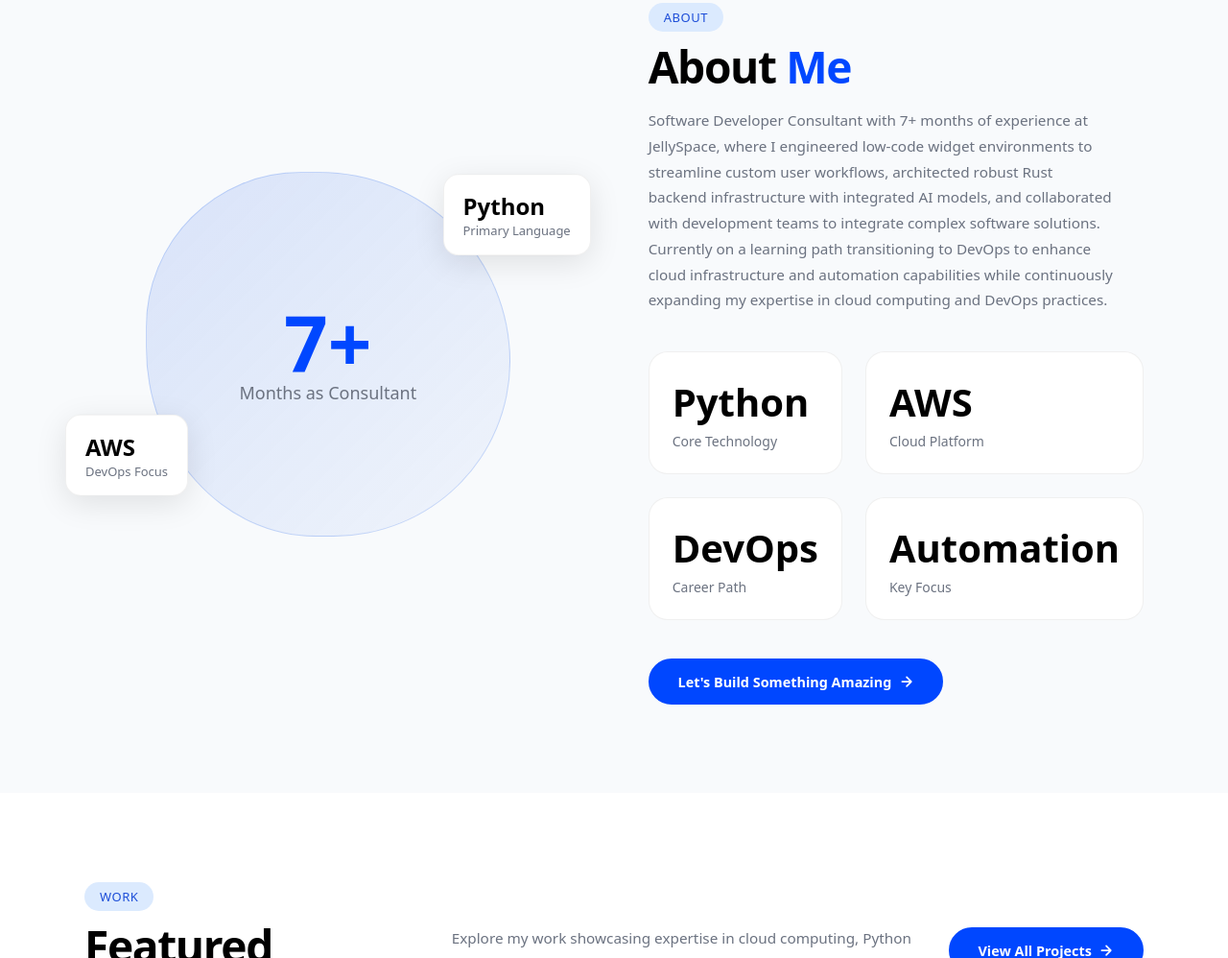
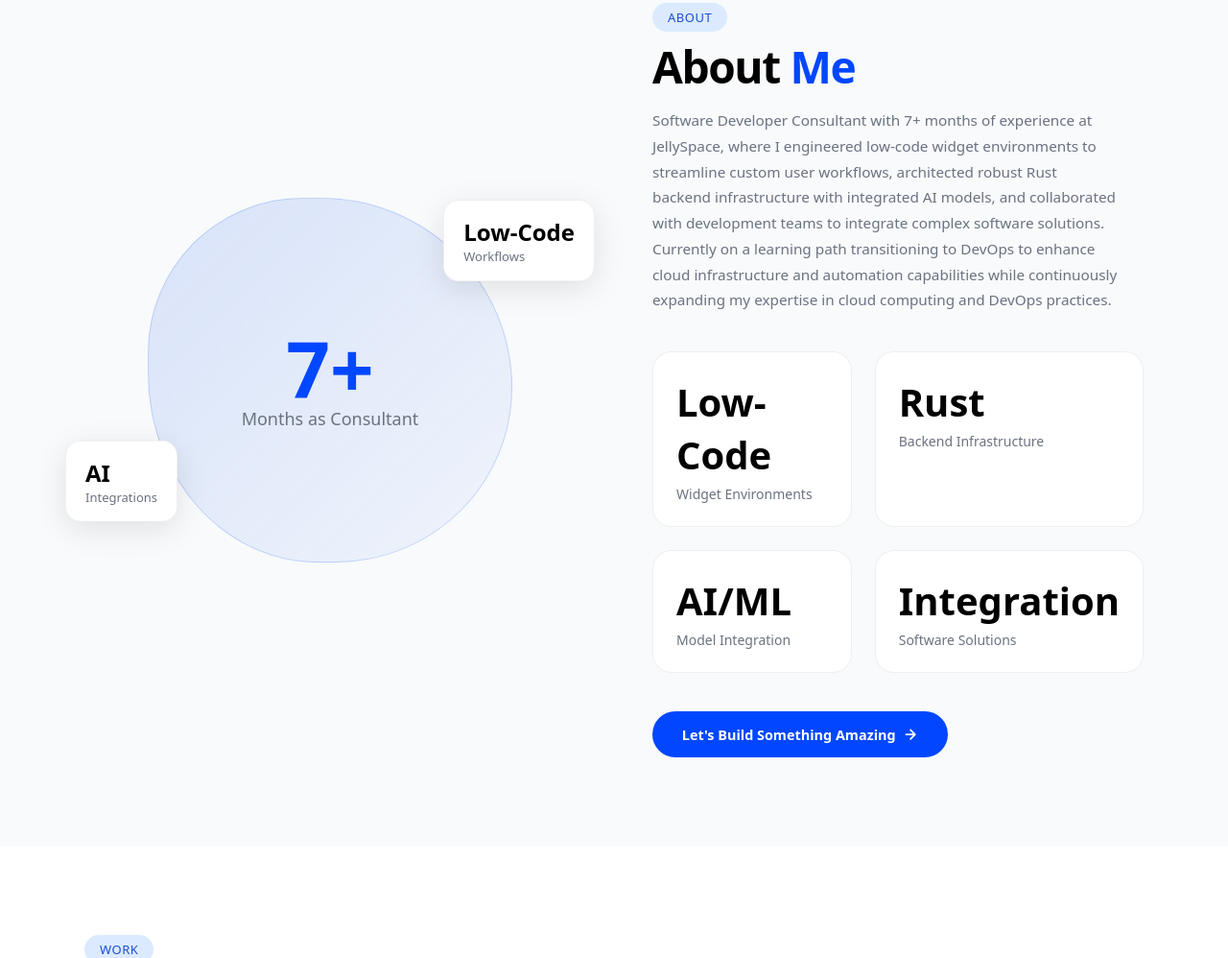
Before and after one commit to NikhilDadige47/Portfolio, a plain HTML site: page index.html in a window 1280 px wide. Shown: the part 2294-3292 px from the top of the page at 96% size. Drawn offline with Linux system fonts and the light colour scheme.

Commit message:
fixed about me section

```diff
--- a/index.html
+++ b/index.html
@@ -1590,12 +1590,12 @@
             </div>
           </div>
           <div class="hire__badge-float hire__badge-float--a reveal reveal-d2">
-            <div class="hire__badge-num">Python</div>
-            <div class="hire__badge-sub">Primary Language</div>
+            <div class="hire__badge-num">Low-Code</div>
+            <div class="hire__badge-sub">Workflows</div>
           </div>
           <div class="hire__badge-float hire__badge-float--b reveal reveal-d3">
-            <div class="hire__badge-num">AWS</div>
-            <div class="hire__badge-sub">DevOps Focus</div>
+            <div class="hire__badge-num">AI</div>
+            <div class="hire__badge-sub">Integrations</div>
           </div>
         </div>
         <div class="hire__content">
@@ -1608,20 +1608,20 @@
         </p>
           <div class="hire__stats">
             <div class="hire__stat reveal reveal-d2">
-              <div class="hire__stat-num">Python</div>
-              <div class="hire__stat-label">Core Technology</div>
+              <div class="hire__stat-num">Low-Code</div>
+              <div class="hire__stat-label">Widget Environments</div>
             </div>
             <div class="hire__stat reveal reveal-d3">
-              <div class="hire__stat-num">AWS</div>
-              <div class="hire__stat-label">Cloud Platform</div>
+              <div class="hire__stat-num">Rust</div>
+              <div class="hire__stat-label">Backend Infrastructure</div>
             </div>
             <div class="hire__stat reveal reveal-d3">
-              <div class="hire__stat-num">DevOps</div>
-              <div class="hire__stat-label">Career Path</div>
+              <div class="hire__stat-num">AI/ML</div>
+              <div class="hire__stat-label">Model Integration</div>
             </div>
             <div class="hire__stat reveal reveal-d4">
-              <div class="hire__stat-num">Automation</div>
-              <div class="hire__stat-label">Key Focus</div>
+              <div class="hire__stat-num">Integration</div>
+              <div class="hire__stat-label">Software Solutions</div>
             </div>
           </div>
           <a href="#contact" class="btn-primary reveal reveal-d4" style="display:inline-flex">
```
